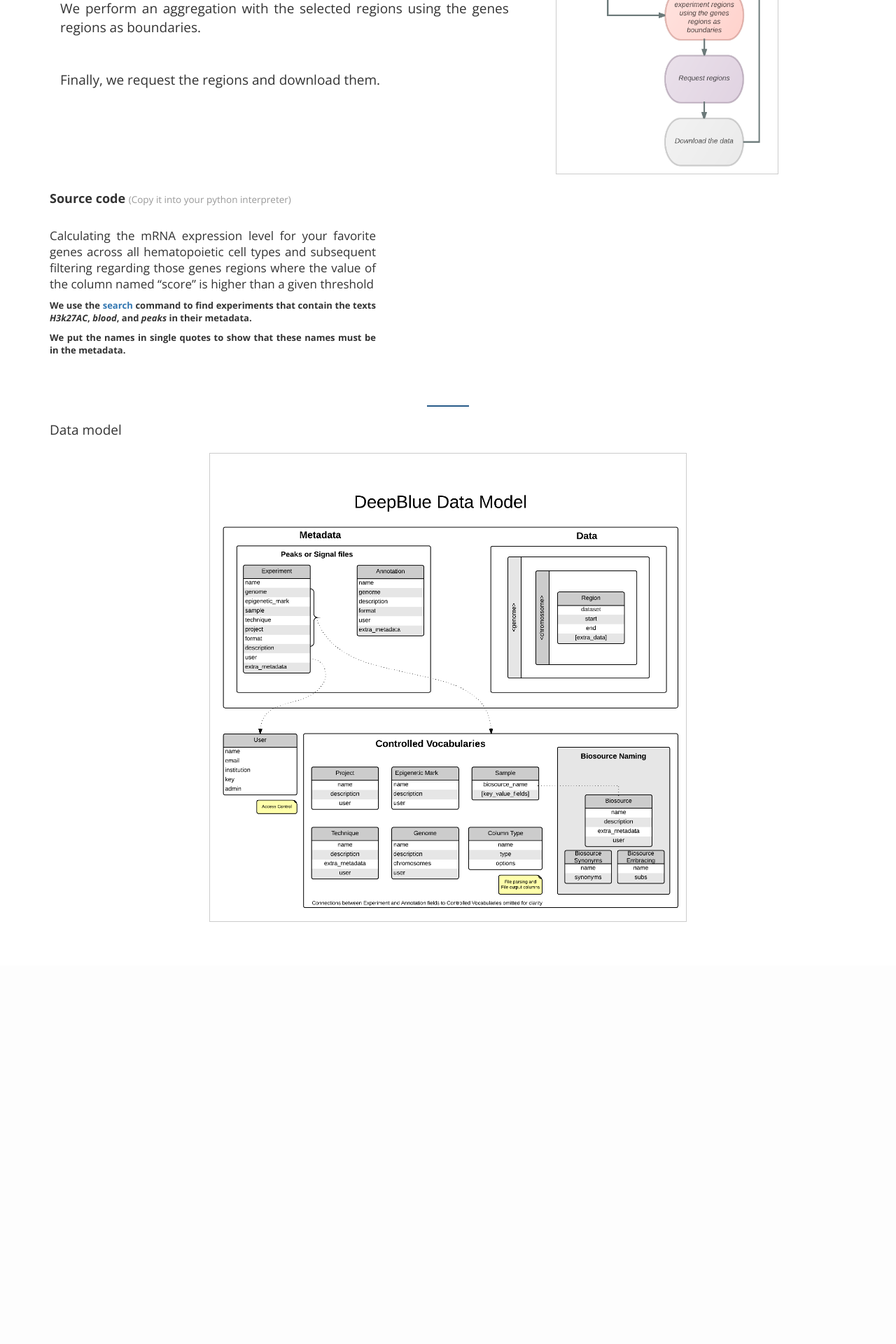
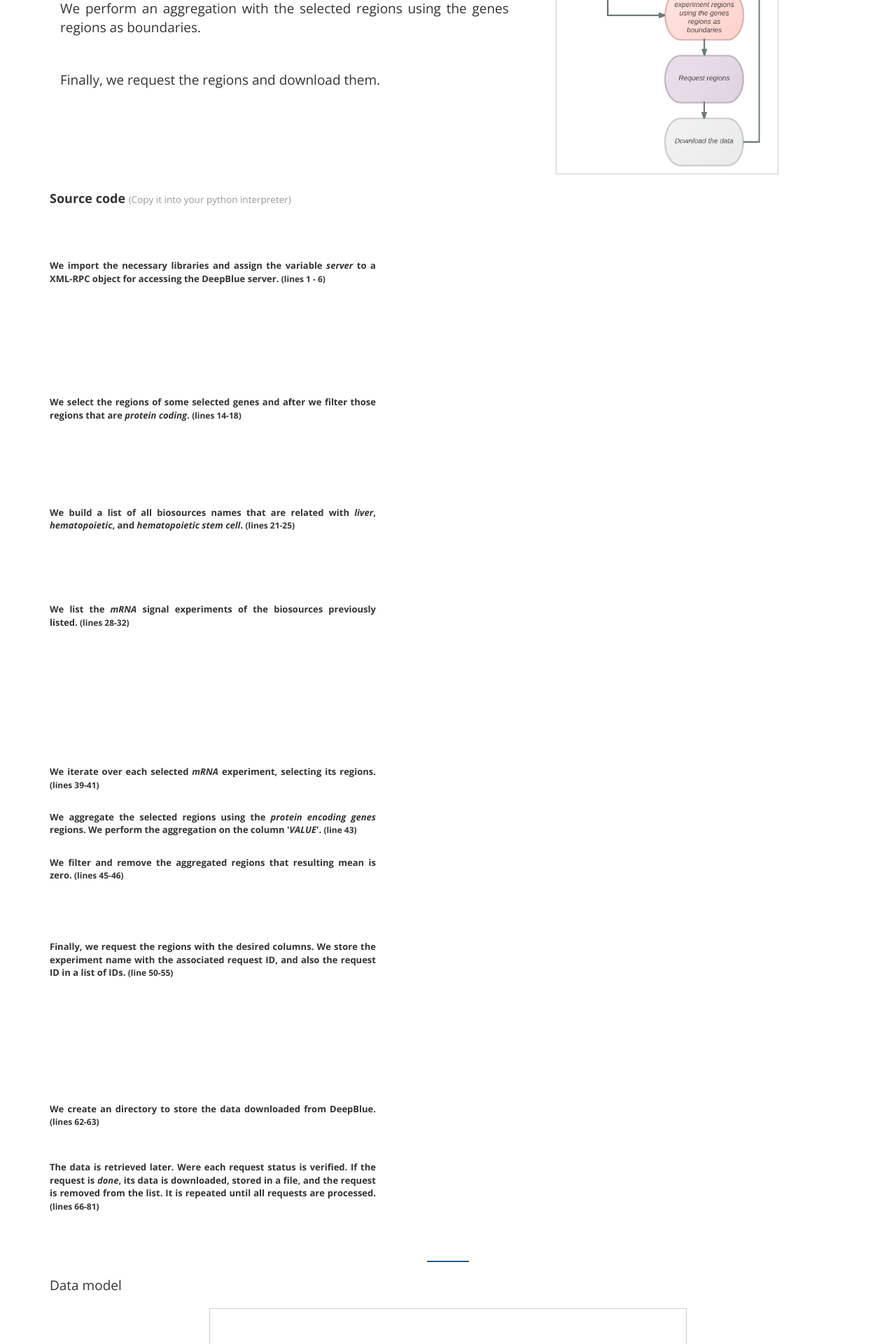
Before and after one commit to MPIIComputationalEpigenetics/DeepBlue-Web, a PHP site: page /xmlrpc/supplementary_material_nar_webservices_2016.php in a window 1280 px wide. Shown: the part 4580-6500 px from the top of the page at 70% size. Before the commit the page ends 5897 px from the top, so only its background shows below. Run offline with PHP 8.4, Linux system fonts and the light colour scheme; some libraries are stand-ins or nearby versions.

Commit message:
3rd use case description

```diff
--- a/template/supplementary_material_nar_webservices_2016.php
+++ b/template/supplementary_material_nar_webservices_2016.php
@@ -280,9 +280,67 @@ include("inc/header.php");
           </dd>
           <h4 style="padding: 10px 0px 20px 0px " id='example-search_experiments'><b>Source code</b>  <small>(Copy it into your python interpreter)</small></h4>
           <dt>
-            <h5 id='example-search_experiments'>Calculating the mRNA expression level for your favorite genes across all hematopoietic cell types and subsequent filtering regarding those genes regions where the value of the column named “score” is higher than a given threshold</h5>
-            <p>We use the <a href="api.php#api-search"</a>search</a> command to find experiments that contain the texts <i>H3k27AC</i>, <i>blood</i>, and <i>peaks</i> in their metadata.
-            <p>We put the names in single quotes to show that these names must be in the metadata.</p>
+            <br />
+            <br />
+            <br />
+            <p>We import the necessary libraries and assign the variable <i>server</i> to a XML-RPC object for accessing the DeepBlue server. <small>(lines 1 - 6)</small></p>
+            <br />
+            <br />
+            <br />
+            <br />
+            <br />
+            <br />
+            <br />
+            <br />
+            <p>We select the regions of some selected genes and after we filter those regions that are <i>protein coding</i>. <small>(lines 14-18)</small></p>
+            <br />
+            <br />
+            <br />
+            <br />
+            <br />
+            <br />
+            <p>We build a list of all biosources names that are related with <i>liver</i>, <i>hematopoietic</i>, and <i>hematopoietic stem cell</i>. <small>(lines 21-25)</small></p>
+            <br />
+            <br />
+            <br />
+            <br />
+            <br />
+            <p>We list the <i>mRNA</i> signal experiments of the biosources previously listed. <small>(lines 28-32)</small> </p>
+            <br />
+            <br />
+            <br />
+            <br />
+            <br />
+            <br />
+            <br />
+            <br />
+            <br />
+            <br />
+            <p>We iterate over each selected <i>mRNA</i> experiment, selecting its regions. <small>(lines 39-41)</small></p>
+            <br />
+            <p>We aggregate the selected regions using the <i>protein encoding genes</i> regions.  We perform the aggregation on the column '<i>VALUE</i>'. <small>(line 43)</small></p>
+            <br />
+            <p>We filter and remove the aggregated regions that resulting mean is zero. <small>(lines 45-46)</small></p>
+            <br />
+            <br />
+            <br />
+            <br />
+            <p>Finally, we request the regions with the desired columns. We store the experiment name with the associated request ID, and also the request ID in a list of IDs. <small>(line 50-55)</small>
+            <br />
+            <br />
+            <br />
+            <br />
+            <br />
+            <br />
+            <br />
+            <br />
+            <br />
+            <br />
+            <p> We create an directory to store the data downloaded from DeepBlue. <small>(lines 62-63)</small>
+            <br />
+            <br />
+            <br />
+            <p>The data is retrieved later. Were each request status is verified. If the request is <i>done</i>, its data is downloaded, stored in a file, and the request is removed from the list. It is repeated until all requests are processed. <small>(lines 66-81)</small>
           </dt>
           <dd>
             <script src="https://gist.github.com/felipealbrecht/c84d81c78eb06b6a1d95.js"></script>
```
